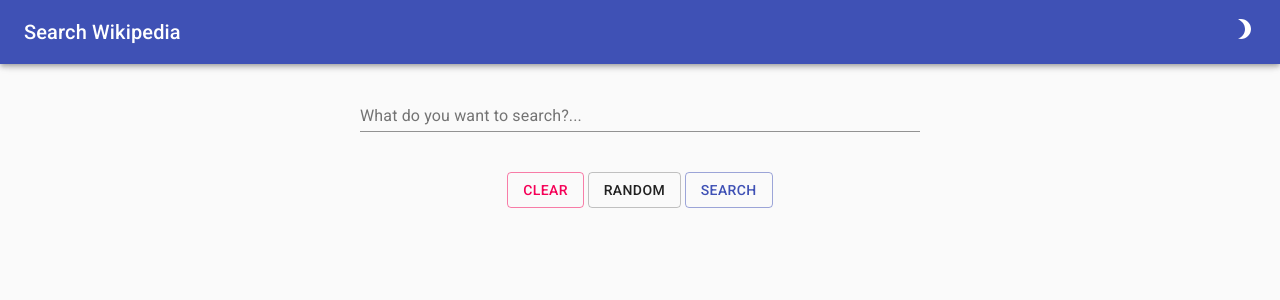
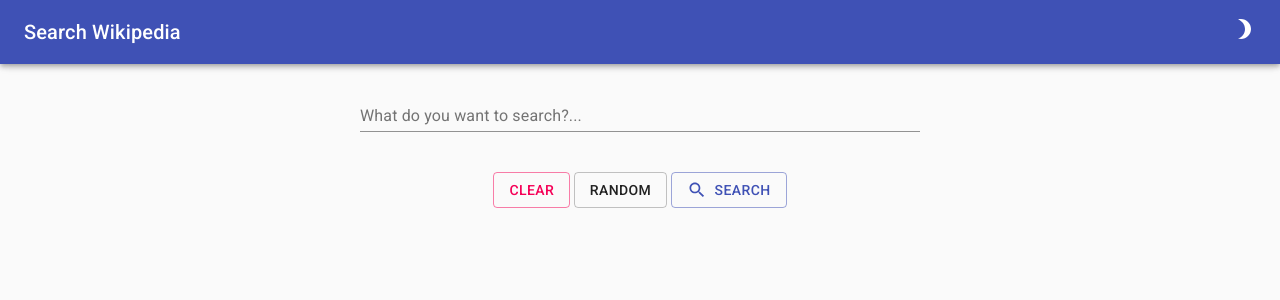
Before and after one commit to instrumaniak/wikisearch-ts, a React (Create React App) app: page / in a window 1280 px wide. Shown: the top 300 px of the page. Built offline with nearby package versions, Linux system fonts and the light colour scheme.

Commit message:
added icon in search button & btn style toggling

```diff
--- a/src/components/App.tsx
+++ b/src/components/App.tsx
@@ -7,7 +7,7 @@
 import CssBaseline from "@material-ui/core/CssBaseline"
 import { MuiThemeProvider, createMuiTheme } from "@material-ui/core/styles"
 import { StylesProvider } from "@material-ui/styles"
-
+import SearchIcon from "@material-ui/icons/Search"
 import { ThemeProvider } from "styled-components"
 
 import ListGroup from "./ListGroup"
@@ -25,6 +25,7 @@
   const getLocalTheme = (): ThemeType =>
     (window.localStorage.getItem("theme") || "light") as ThemeType
   const [theme, setTheme] = useState<ThemeType>(getLocalTheme) // set theme: light / dark
+  const buttonVariant = theme === "light" ? "outlined" : "contained"
 
   const toggleTheme = () => {
     let newTheme: ThemeType = theme === "light" ? "dark" : "light"
@@ -113,19 +114,28 @@
               </Typography>
 
               <div className="wiki-btns">
-                <Button variant="outlined" color="secondary" onClick={clear}>
+                <Button
+                  variant={buttonVariant}
+                  color="secondary"
+                  onClick={clear}
+                >
                   Clear
                 </Button>{" "}
                 <Button
-                  variant="outlined"
+                  variant={buttonVariant}
                   onClick={() =>
                     window.open("https://en.wikipedia.org/wiki/Special:Random")
                   }
                 >
                   Random
                 </Button>{" "}
-                <Button variant="outlined" color="primary" onClick={getResults}>
-                  Search
+                <Button
+                  variant={buttonVariant}
+                  color="primary"
+                  onClick={getResults}
+                >
+                  <SearchIcon fontSize="small" />
+                  &nbsp; Search
                 </Button>
               </div>
 
```
